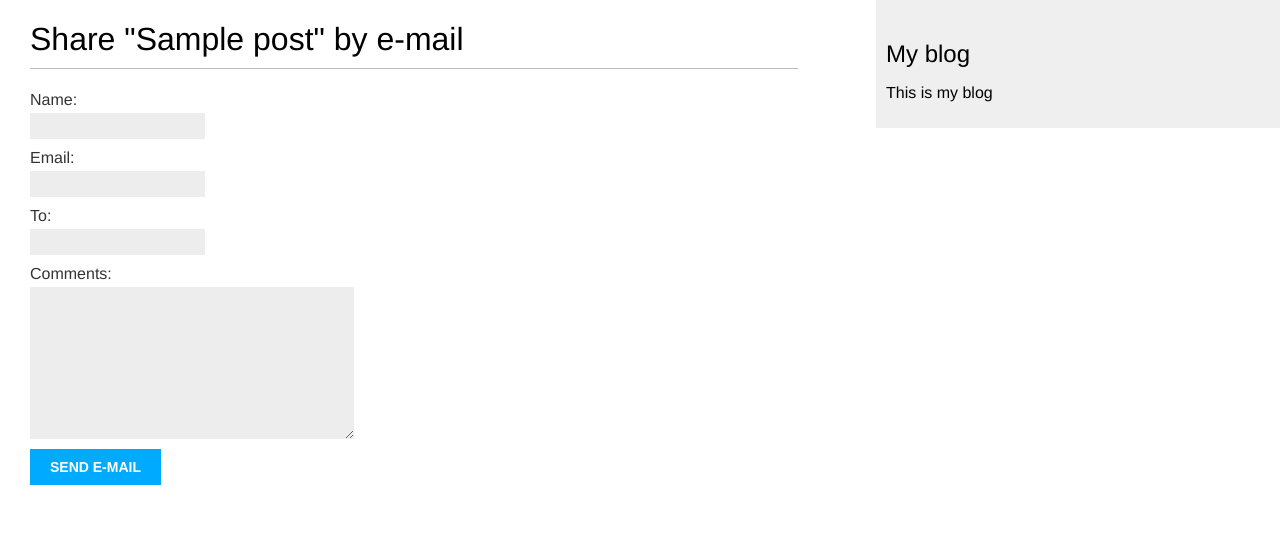
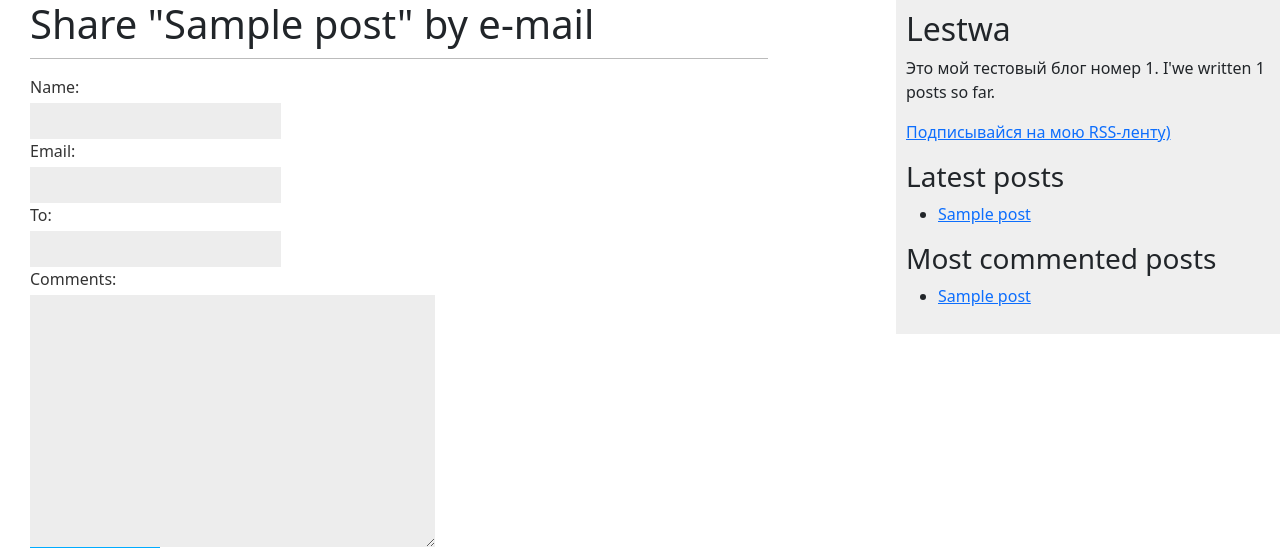
Before and after one commit to Lestwa/blog, a Django app: page /blog/1/share/ in a window 1280 px wide. Shown: the top 548 px of the page. Run offline with Django 4.2, Linux system fonts and the light colour scheme; tables that the repository leaves empty hold one stand-in row (values such as "Sample post").

Commit message:
end code

```diff
--- a/mysite/blog/models.py
+++ b/mysite/blog/models.py
@@ -2,6 +2,7 @@
 from django.utils import timezone
 from django.contrib.auth.models import User
 from django.urls import reverse
+from taggit.managers import TaggableManager
 
 
 class PublishedManager(models.Manager):
@@ -31,6 +32,7 @@
 
     objects = models.Manager() #менеджер по умолчанию ко всем постам
     published = PublishedManager() #менеджер по опубликованным постам
+    tags = TaggableManager()
 
     class Meta:
         ordering = ['-publish']
--- a/mysite/blog/templates/blog/base.html
+++ b/mysite/blog/templates/blog/base.html
@@ -1,3 +1,4 @@
+{% load blog_tags %}
 {% load static %}
 
 <!DOCTYPE html>
@@ -11,14 +12,36 @@
 </head>
 
 <body>
+<link href="https://cdn.jsdelivr.net/npm/bootstrap@5.3.3/dist/css/bootstrap.min.css" rel="stylesheet" integrity="sha384-QWTKZyjpPEjISv5WaRU9OFeRpok6YctnYmDr5pNlyT2bRjXh0JMhjY6hW+ALEwIH" crossorigin="anonymous">
+    <script src="https://cdn.jsdelivr.net/npm/bootstrap@5.3.3/dist/js/bootstrap.bundle.min.js" integrity="sha384-YvpcrYf0tY3lHB60NNkmXc5s9fDVZLESaAA55NDzOxhy9GkcIdslK1eN7N6jIeHz" crossorigin="anonymous"></script>
   <div id="content">
     {% block content %}
     {% endblock %}
   </div>
 
   <div id="sidebar">
-    <h2>My blog</h2>
-    <p>This is my blog</p>
+    <h2>Lestwa</h2>
+    <p>Это мой тестовый блог номер 1.
+      I'we written {% total_posts %} posts so far.</p>
+
+      <p>
+          <a href="{% url 'blog:post_feed' %}">
+              Подписывайся на мою RSS-ленту)
+          </a>
+      </p>
+
+      <h3>Latest posts</h3>
+      {% show_latest_posts 3 %}
+
+      <h3>Most commented posts</h3>
+      {% get_most_commented_posts as most_commented_posts %}
+      <ul>
+        {% for post in most_commented_posts %}
+        <li>
+            <a href="{{ post.get_absolute_url }}">{{ post.title }}</a>
+        </li>
+        {% endfor %}
+
   </div>
 
 </body>
--- /dev/null
+++ b/mysite/blog/templates/blog/post/latest_posts.html
@@ -0,0 +1,7 @@
+<ul>
+  {% for post in latest_posts %}
+    <li>
+      <a href="{{ post.get_absolute_url }}">{{ post.title }}</a>
+    </li>
+  {% endfor %}
+</ul>
--- /dev/null
+++ b/mysite/blog/templatetags/blog_tags.py
@@ -0,0 +1,31 @@
+import markdown
+from django import template
+from ..models import Post
+from django.db.models import Count
+from django.utils.safestring import mark_safe
+import markdown
+
+register = template.Library()
+
+
+@register.simple_tag
+def total_posts():
+    return Post.published.count()
+
+
+@register.inclusion_tag('blog/post/latest_posts.html')
+def show_latest_posts(count=5):
+    latest_posts = Post.published.order_by('-publish')[:count]
+    return {'latest_posts': latest_posts}
+
+
+@register.simple_tag
+def get_most_commented_posts(count=5):
+    return Post.published.annotate(
+        total_comments=Count('comments')
+    ).order_by('-total_comments')[:count]
+
+
+@register.filter(name='markdown')
+def markdown_format(text):
+    return mark_safe(markdown.markdown(text))
--- a/mysite/blog/urls.py
+++ b/mysite/blog/urls.py
@@ -1,5 +1,6 @@
 from django.urls import path
 from . import views
+from .feeds import LatestPostsFeed
 
 app_name = 'blog'
 
@@ -13,5 +14,11 @@
     path('<int:post_id>/share/',
          views.post_share, name='post_share'),
     path('<int:post_id>/comment/',
-         views.post_comment, name='post_comment')
+         views.post_comment, name='post_comment'),
+    path('tag/<slug:tag_slug>/',
+         views.post_list,
+         name='post_list_by_tag'),
+    path('feed/',
+         LatestPostsFeed(),
+         name='post_feed')
 ]
--- a/mysite/blog/views.py
+++ b/mysite/blog/views.py
@@ -4,6 +4,8 @@
 from .forms import EmailPostForm, CommentForm
 from django.core.mail import send_mail
 from django.views.decorators.http import require_POST
+from taggit.models import Tag
+from django.db.models import Count
 
 
 def post_share(request, post_id):
@@ -30,8 +32,12 @@
                                                     'sent': sent})
 
 
-def post_list(request):
+def post_list(request, tag_slug=None):
     post_list = Post.published.all()
+    tag = None
+    if tag_slug:
+        tag = get_object_or_404(Tag, slug=tag_slug)
+        post_list = post_list.filter(tags__in=[tag])
 
     #постраничная разбивка с 3 постами на страницу
     paginator = Paginator(post_list, 3)
@@ -39,15 +45,14 @@
     try:
         posts = paginator.page(page_number)
     except EmptyPage:
-        #если page_number находится вне диапазона, то выдать последнюю страницу
         posts = paginator.page(paginator.num_pages)
     except PageNotAnInteger:
-        #если page_number не целое число, выдать первую страницу
         posts = paginator.page(1)
 
     return render(request,
                   'blog/post/list.html',
-                  {'posts': posts})
+                  {'posts': posts,
+                   'tag': tag})
 
 
 def post_detail(request, year, month, day, post):
@@ -57,15 +62,22 @@
                              publish__year=year,
                              publish__month=month,
                              publish__day=day)
+    #список активных комментариев к этому посту
+    comments = post.comments.filter(active=True)
+    #форма для комментариев пользователей
+    form = CommentForm()
 
-    comments = post.comments.filter(active=True)
-    form = CommentForm()
+    #список схожих постов
+    post_tags_ids = post.tags.values_list('id', flat=True)
+    similar_posts = Post.published.filter(tags__in=post_tags_ids).exclude(id=post.id)
+    similar_posts = similar_posts.annotate(same_tags=Count('tags')).order_by('-same_tags', '-publish')[:4]
 
     return render(request,
                   'blog/post/detail.html',
                   {'post': post,
                    'comments': comments,
-                   'form': form})
+                   'form': form,
+                   'similar_posts': similar_posts})
 
 
 @require_POST
--- a/mysite/mysite/settings.py
+++ b/mysite/mysite/settings.py
@@ -28,6 +28,8 @@
 ALLOWED_HOSTS = []
 
 
+SITE_ID = 1
+
 # Application definition
 
 INSTALLED_APPS = [
@@ -38,6 +40,9 @@
     'django.contrib.messages',
     'django.contrib.staticfiles',
     'blog.apps.BlogConfig',
+    'taggit',
+    'django.contrib.sites',
+    'django.contrib.sitemaps',
 ]
 
 MIDDLEWARE = [
--- a/mysite/mysite/urls.py
+++ b/mysite/mysite/urls.py
@@ -16,10 +16,18 @@
 from django.contrib import admin
 from django.urls import path, include
 from django.views.generic import RedirectView
+from django.contrib.sitemaps.views import sitemap
+from blog.sitemaps import PostSitemap
+
+sitemaps = {
+    'posts': PostSitemap,
+}
 
 
 urlpatterns = [
     path('admin/', admin.site.urls),
     path('blog/', include('blog.urls', namespace='blog')),
     path('', RedirectView.as_view(url='blog/')),
+    path('sitemap.xml', sitemap, {'sitemaps': sitemaps},
+         name='django.contrib.sitemaps.views.sitemap')
 ]
```
Also changed, not shown: mysite/blog/feeds.py (added, +23 -0 lines), mysite/blog/sitemaps.py (added, +13 -0 lines), mysite/blog/templates/blog/post/detail.html (+15 -1 lines), mysite/blog/templates/blog/post/list.html (+13 -1 lines), mysite/blog/migrations/0005_post_tags.py (added), mysite/blog/templatetags/__init__.py (added).
